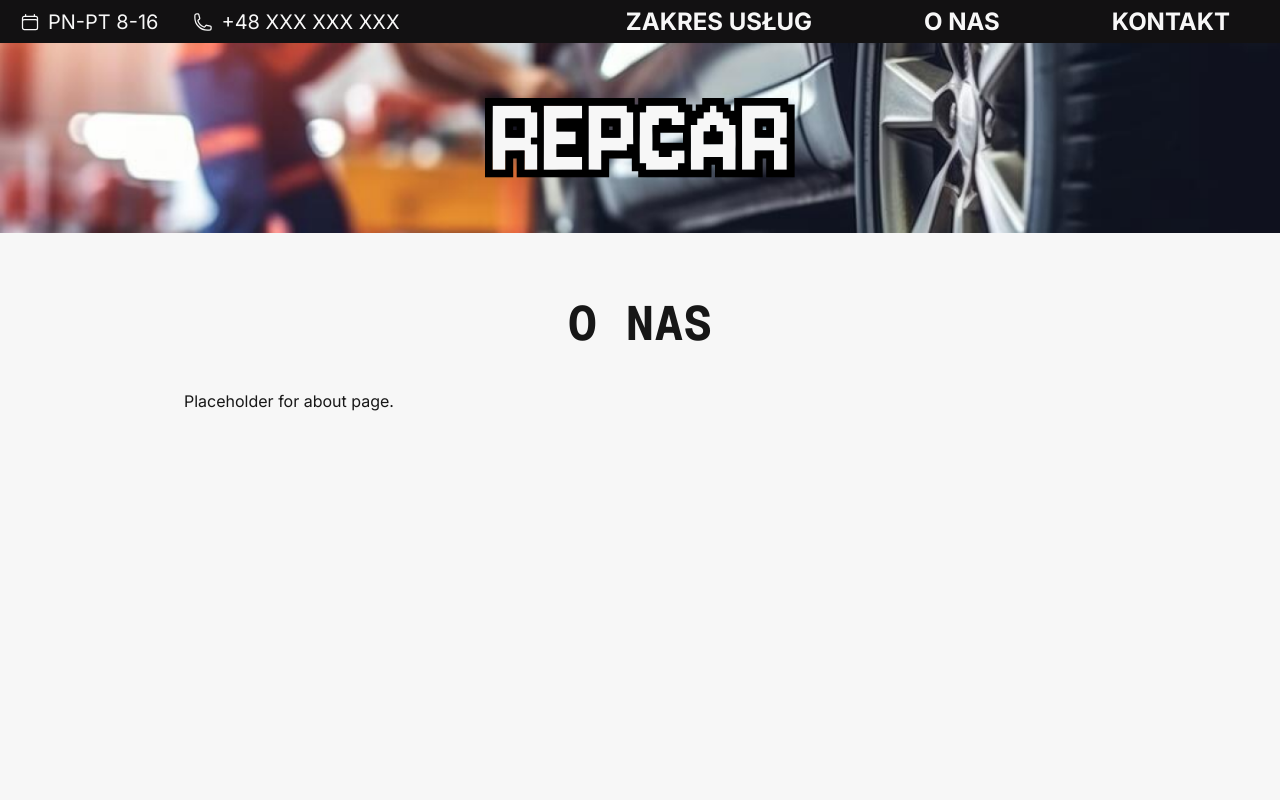
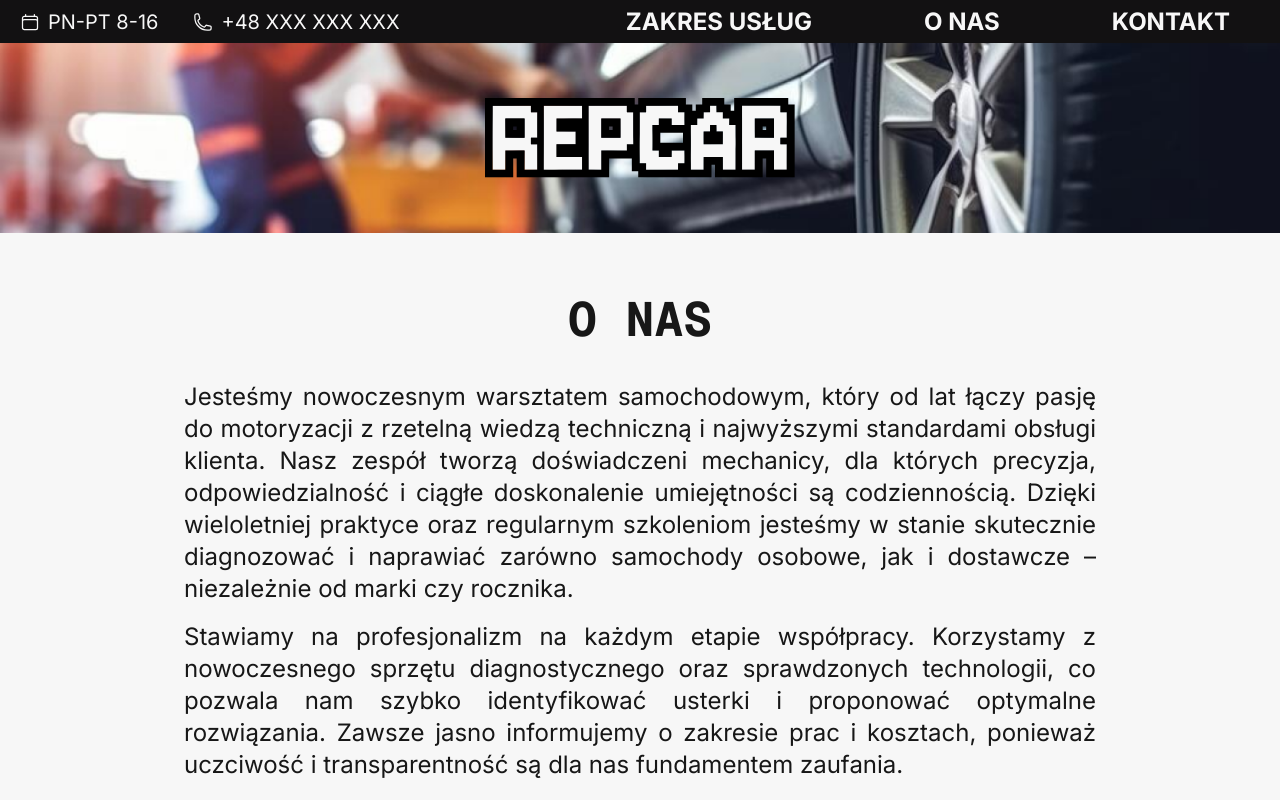
Before and after one commit to pgarr/testowy-warsztat, a Next.js app: page /about in a window 1280 px wide. Shown: the top 800 px of the page. Built offline with nearby package versions, Linux system fonts and the light colour scheme.

Commit message:
added about text

```diff
--- a/app/about/page.tsx
+++ b/app/about/page.tsx
@@ -1,8 +1,14 @@
+import { AboutData } from "../data";
+
 export default function AboutPage() {
 	return (
-		<main style={{ padding: 24 }}>
+		<main className="p-6 text-2xl">
 			<h1>O NAS</h1>
-			<p>Placeholder for about page.</p>
+			{AboutData.map((paragraph, index) => (
+				<p className="mb-4 text-justify" key={index}>
+					{paragraph}
+				</p>
+			))}
 		</main>
 	);
 }
--- a/app/data.ts
+++ b/app/data.ts
@@ -30,3 +30,9 @@ export const ServicesData = [
 			"Właściwie dobrane opony mają bezpośredni wpływ na bezpieczeństwo, przyczepność i komfort jazdy, niezależnie od pory roku. Opony dostosowane do warunków atmosferycznych skracają drogę hamowania i poprawiają stabilność pojazdu. W naszym warsztacie pomagamy dobrać opony odpowiednie do modelu samochodu, stylu jazdy oraz sezonu. Zapewniamy fachową wymianę, wyważanie i kontrolę stanu ogumienia. Dbamy o precyzję i odpowiednie momenty dokręcania, aby zagwarantować bezpieczeństwo na drodze. Regularna kontrola opon to inwestycja w pewność prowadzenia i spokojną jazdę.",
 	},
 ];
+
+export const AboutData = [
+	"Jesteśmy nowoczesnym warsztatem samochodowym, który od lat łączy pasję do motoryzacji z rzetelną wiedzą techniczną i najwyższymi standardami obsługi klienta. Nasz zespół tworzą doświadczeni mechanicy, dla których precyzja, odpowiedzialność i ciągłe doskonalenie umiejętności są codziennością. Dzięki wieloletniej praktyce oraz regularnym szkoleniom jesteśmy w stanie skutecznie diagnozować i naprawiać zarówno samochody osobowe, jak i dostawcze – niezależnie od marki czy rocznika.",
+	"Stawiamy na profesjonalizm na każdym etapie współpracy. Korzystamy z nowoczesnego sprzętu diagnostycznego oraz sprawdzonych technologii, co pozwala nam szybko identyfikować usterki i proponować optymalne rozwiązania. Zawsze jasno informujemy o zakresie prac i kosztach, ponieważ uczciwość i transparentność są dla nas fundamentem zaufania.",
+	"Rozumiemy, jak ważna jest niezawodność pojazdu w codziennym życiu, dlatego każdą naprawę traktujemy z najwyższą starannością. Naszym celem jest nie tylko usunięcie problemu, ale także długofalowe bezpieczeństwo i komfort jazdy naszych klientów. Wybierając nasz warsztat, zyskujesz pewność, że Twoje auto trafia w ręce specjalistów, którzy naprawdę znają się na swojej pracy i traktują ją z pełnym zaangażowaniem.",
+];
```
